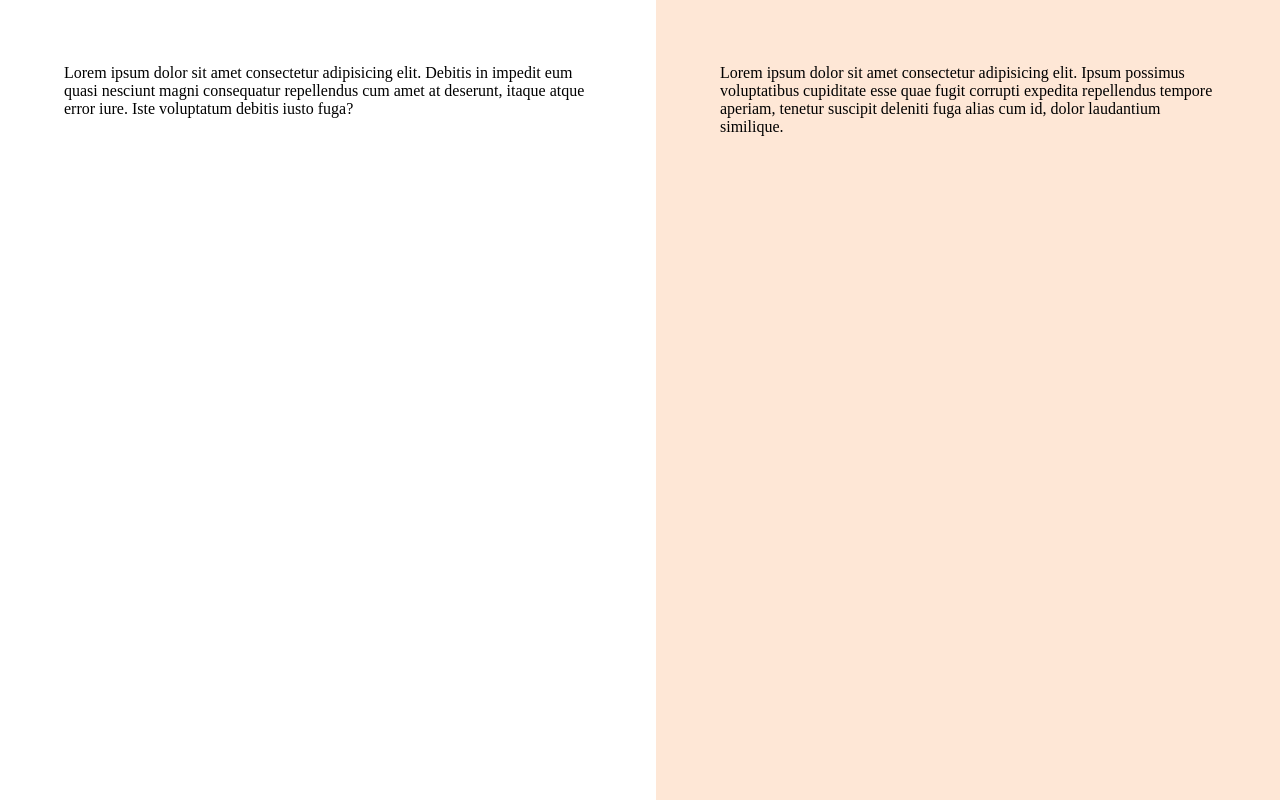
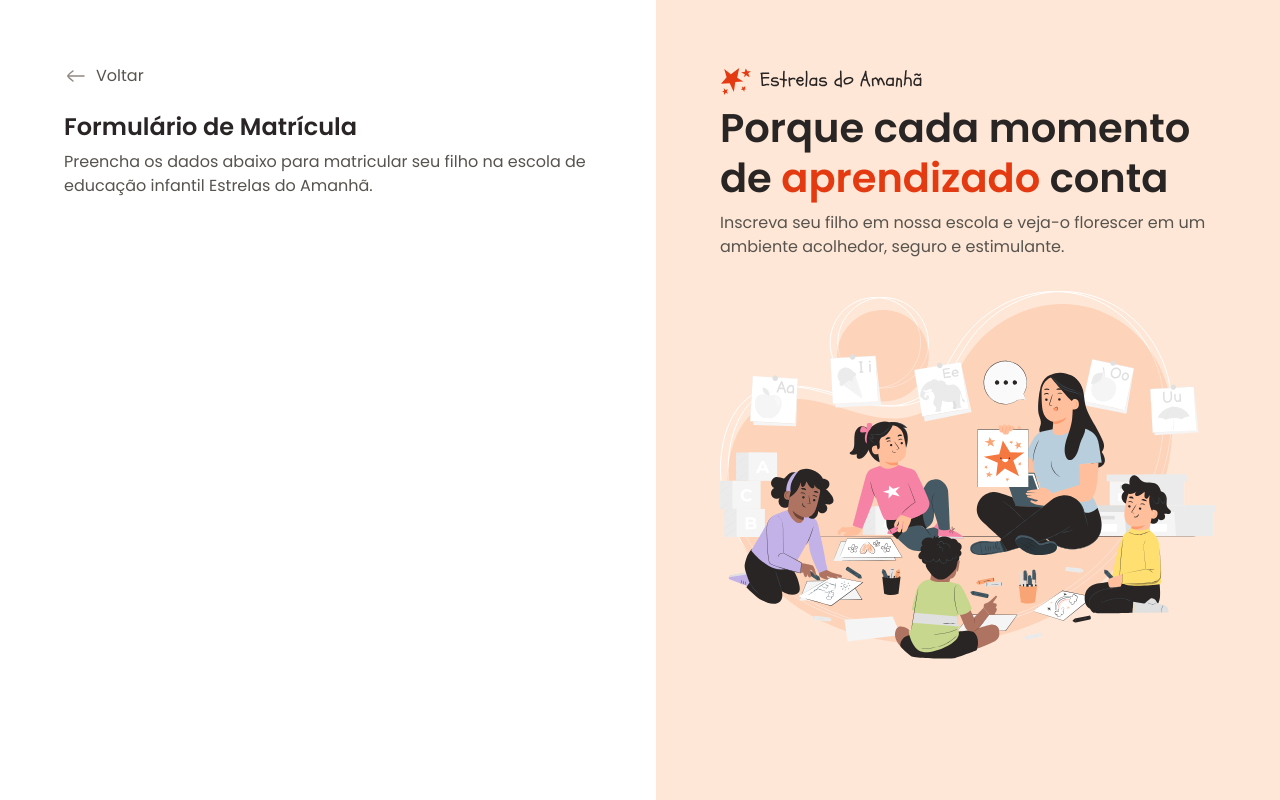
Before and after one commit to ArielHanabhi/formulario-de-matricula, a plain HTML site: page index.html in a window 1280 px wide. Drawn offline with Linux system fonts and the light colour scheme.

Commit message:
Conteúdo aside e conteúdo inicial do main

```diff
--- a/index.html
+++ b/index.html
@@ -14,11 +14,29 @@
 <body>
   <div id="app">
     <main>
-      <div class="main-container">Lorem ipsum dolor sit amet consectetur adipisicing elit. Debitis in impedit eum quasi nesciunt magni consequatur repellendus cum amet at deserunt, itaque atque error iure. Iste voluptatum debitis iusto fuga?</div>
+      <div class="main-container">
+        <div class="back">
+          <img src="assets/icons/arrow-left-02.svg" alt="ícone de voltar">
+          <span>Voltar</span>
+        </div>
+
+        <h1>Formulário de Matrícula</h1>
+        <p>Preencha os dados abaixo para matricular seu filho na escola de educação infantil Estrelas do Amanhã.</p>
+      </div>
     </main>
 
     <aside>
-      <div class="aside-container">Lorem ipsum dolor sit amet consectetur adipisicing elit. Ipsum possimus voluptatibus cupiditate esse quae fugit corrupti expedita repellendus tempore aperiam, tenetur suscipit deleniti fuga alias cum id, dolor laudantium similique.</div>
+      <div class="aside-container">
+        <header>
+          <img src="assets/logo.svg" alt="Logo estrelas do amanhã">
+          <h2>
+            Porque cada momento de <span>aprendizado</span> conta
+          </h2>
+          <p>Inscreva seu filho em nossa escola e veja-o florescer em um ambiente acolhedor, seguro e estimulante.</p>
+        </header>
+
+        <img src="assets/Illustration.svg" alt="ilustração de uma professora com crianças prestando atenção">
+      </div>
     </aside>
   </div>
 </body>
--- a/styles/global.css
+++ b/styles/global.css
@@ -27,4 +27,17 @@
 body
 {
   overflow: hidden;/* não terá rolagem, ou transbordamento */
+  font: var(--text);
+  color: var(--text-secondary);
 }
+
+h1, h2
+{
+  color: var(--text-primary);
+}
+
+img
+{
+  max-width: 100%;
+  height: auto;
+}
--- a/styles/layout.css
+++ b/styles/layout.css
@@ -16,6 +16,20 @@ main
     max-width: 33rem;
     margin-left: auto;
   }
+
+  & .back
+  {
+    display: flex;
+    align-items: center;
+    gap: .5rem;
+    margin-bottom: 1.5rem;
+  }
+
+  & h1
+  {
+    font: 600 1.5rem/1.25 var(--font-family);
+    margin-bottom: .5rem;
+  }
 }
 
 aside
@@ -26,5 +40,20 @@ aside
   & .aside-container
   {
     max-width: 31rem;
+
+    & > img
+    {
+      margin-top: 2rem;
+    }
+  }
+
+  & h2
+  {
+    font: 600 2.5rem/1.25 var(--font-family);
+    margin-bottom: .5rem;
+    & span
+    {
+      color: var(--text-highlight);
+    }
   }
 }
```
